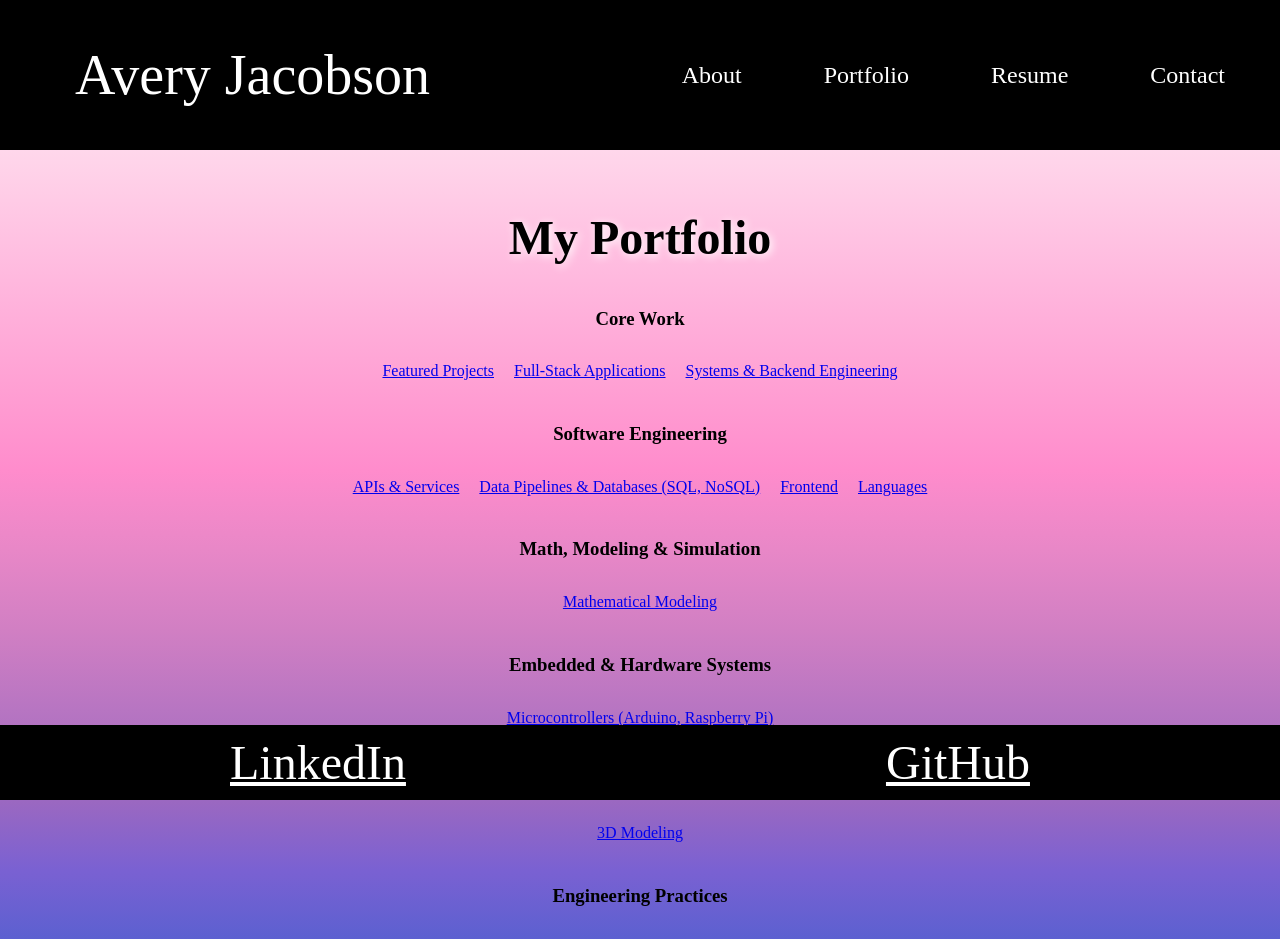
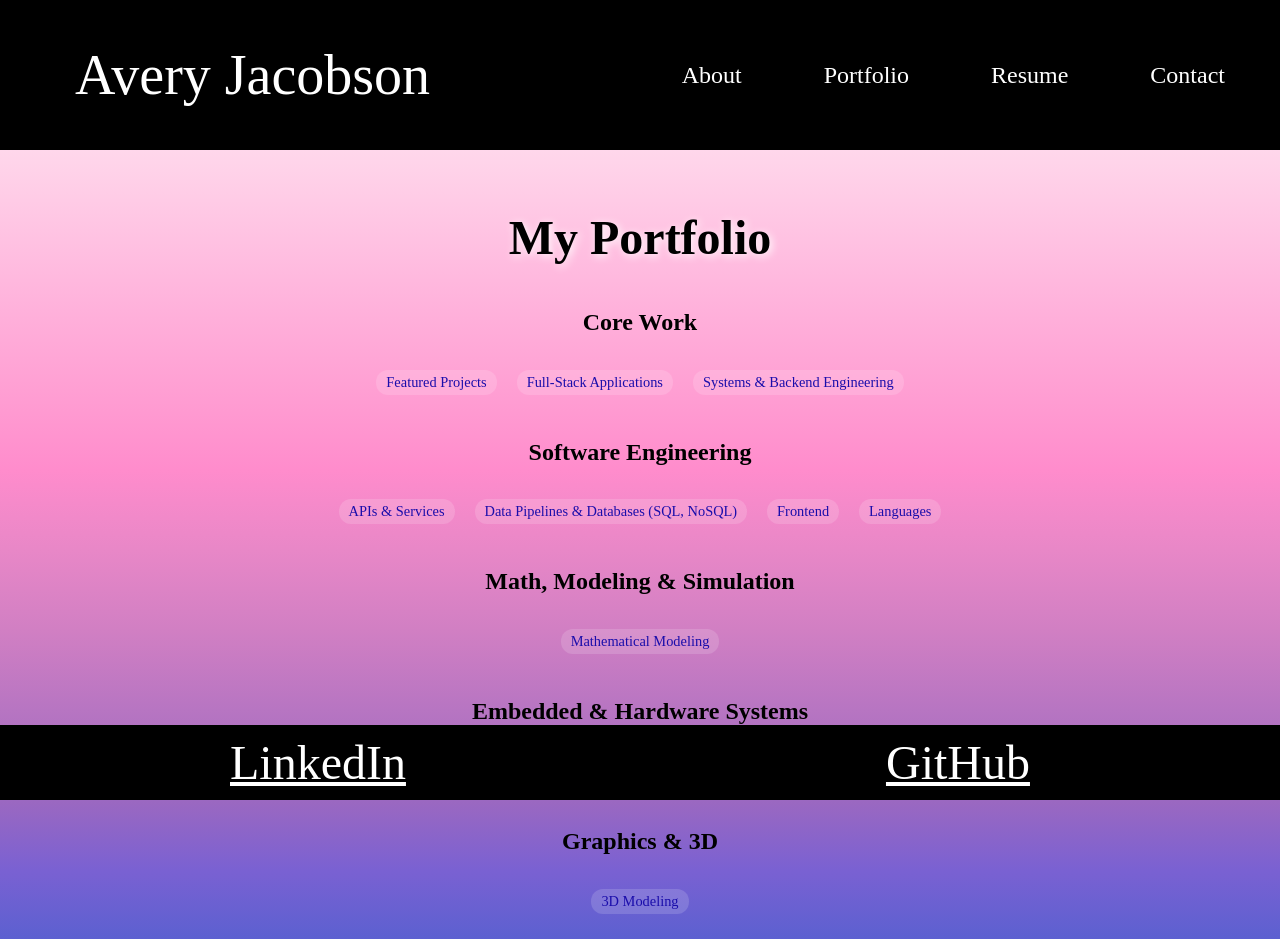
Before and after one commit to TheReal4m4d3u5/fullPortfolio, a React (Vite) app: page /Portfolio in a window 1280 px wide. Shown: the top 939 px of the page. Built offline with nearby package versions, Linux system fonts and the light colour scheme.

Commit message:
updated portfolio index

```diff
--- a/src/pages/Portfolio.jsx
+++ b/src/pages/Portfolio.jsx
@@ -731,7 +731,7 @@ const Portfolio = () => {
           {/* Index Section */}
           <nav className="portfolio-index">
 
-            <h1>Core Work</h1>
+            <h2>Core Work</h2>
 
             <div className="sublist">
 
@@ -742,7 +742,7 @@ const Portfolio = () => {
               <a href="#systems">Systems & Backend Engineering</a>
             </div>
 
-            <h1>Software Engineering</h1>
+            <h2>Software Engineering</h2>
 
             <div className="sublist">
               <a href="#APIServices">APIs & Services</a>
@@ -751,25 +751,25 @@ const Portfolio = () => {
               <a href="#languages">Languages</a>
             </div>
 
-            <h1>Math, Modeling & Simulation</h1>
+            <h2>Math, Modeling & Simulation</h2>
 
             <div className="sublist">
               <a href="#mathModeling">Mathematical Modeling</a>
             </div>
 
-            <h1>Embedded & Hardware Systems</h1>
+            <h2>Embedded & Hardware Systems</h2>
 
             <div className="sublist">
               <a href="#microcontrollers">Microcontrollers (Arduino, Raspberry Pi)</a>
             </div>
 
-            <h1>Graphics & 3D</h1>
+            <h2>Graphics & 3D</h2>
 
             <div className="sublist">
               <a href="#3DModeling">3D Modeling</a>
             </div>
 
-            <h1>Engineering Practices</h1>
+            <h2>Engineering Practices</h2>
 
             <div className="sublist">
               <a href="#test">Test-Driven Development (TDD)</a>
--- a/src/styles/portfolioStyles.css
+++ b/src/styles/portfolioStyles.css
@@ -24,7 +24,21 @@ body {
   text-decoration: underline;
 }
 
+.sublist a {
+  font-size: 0.9rem;
+  text-decoration: none;
+  color: #1a0dab;
 
+  padding: 4px 10px;
+  border-radius: 12px;
+  background: rgba(255, 255, 255, 0.15);
+
+  transition: all 0.2s ease;
+}
+
+.sublist a:hover {
+  background: rgba(255, 255, 255, 0.3);
+}
 
 
 .portfolio-page {
```
